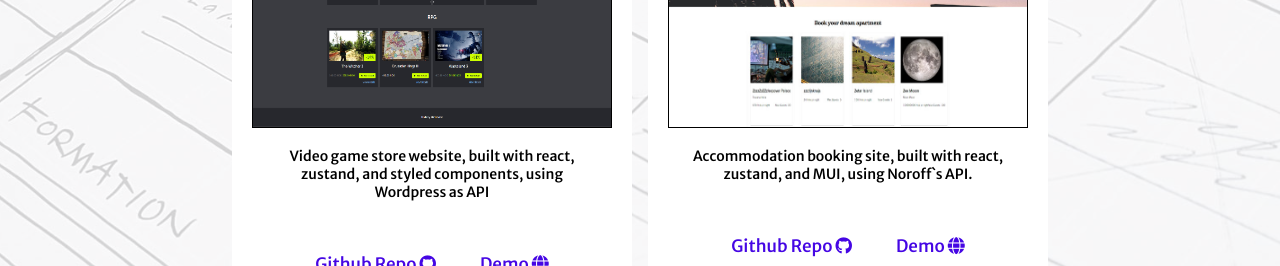
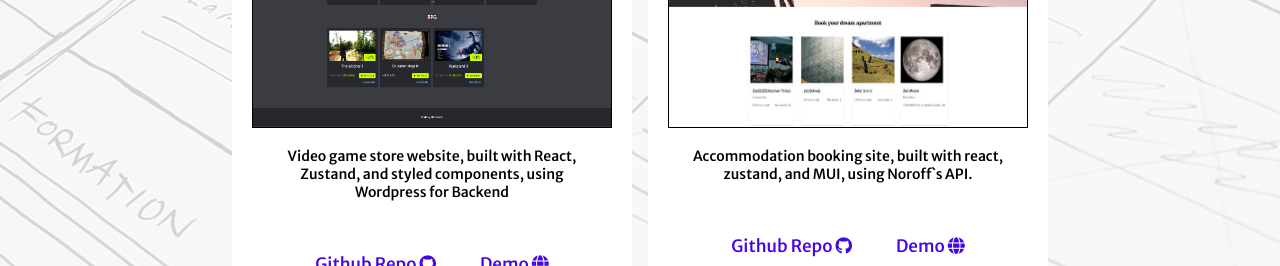
Before and after one commit to martinMr79/portfolio2, a React (Create React App) app: page /projects in a window 1280 px wide. Shown: the part 900-1166 px from the top of the page. Built offline with nearby package versions, Linux system fonts and the light colour scheme.

Commit message:
change project description

```diff
--- a/src/components/projects/Projects.jsx
+++ b/src/components/projects/Projects.jsx
@@ -36,13 +36,14 @@ const projects = [
     id: 3,
     title: 'Bits & Bots',
     imageUrl: bitsAndBotsImage,
-    description: 'Video game store website, built with react, zustand, and styled components, using Wordpress as API',
-    fullDescription: 'Video game store website, built with react, zustand, and styled components, using Wordpress as API',
+    description: 'Video game store website, built with React, Zustand, and styled components, using Wordpress for Backend',
+    fullDescription: "Bits & Bots is a premier video game store website. Designed for the modern gamer, our site features user registration/login, detailed game information, and a dynamic cart system for a seamless shopping experience. Utilizing React, Zustand, and Styled Components for the frontend, and WordPress with WooCommerce in headless mode for the backend.\n\nKey Features:\nPersonalized user experiences with registration/login.\nExplore games by genre with ease.\nIn-depth game details for informed choices.\nSimplified cart and checkout process.\n\nTechnology Stack:\nFrontend: React, Zustand, Styled Components.\nBackend: WordPress, WooCommerce, ACF.",
     links: [
       { url: 'https://github.com/martinMr79/bits-and-bots', label: 'Github Repo', icon: 'fab fa-github' },
       { url: 'https://venerable-lebkuchen-cf4179.netlify.app/', label: 'Demo', icon: 'fa-solid fa-globe' }
     ]
   },
+
   {
     id: 4,
     title: 'Accommodation Booking Site',
```
